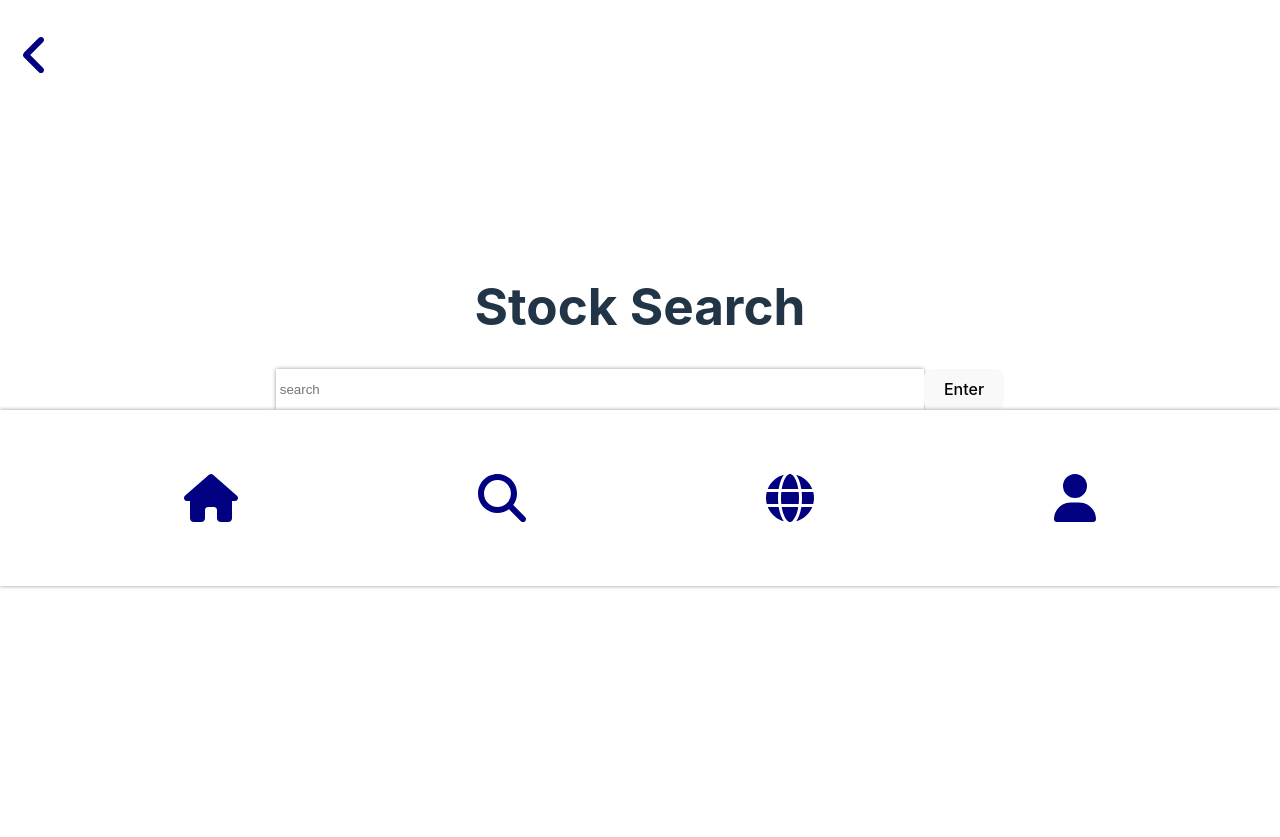
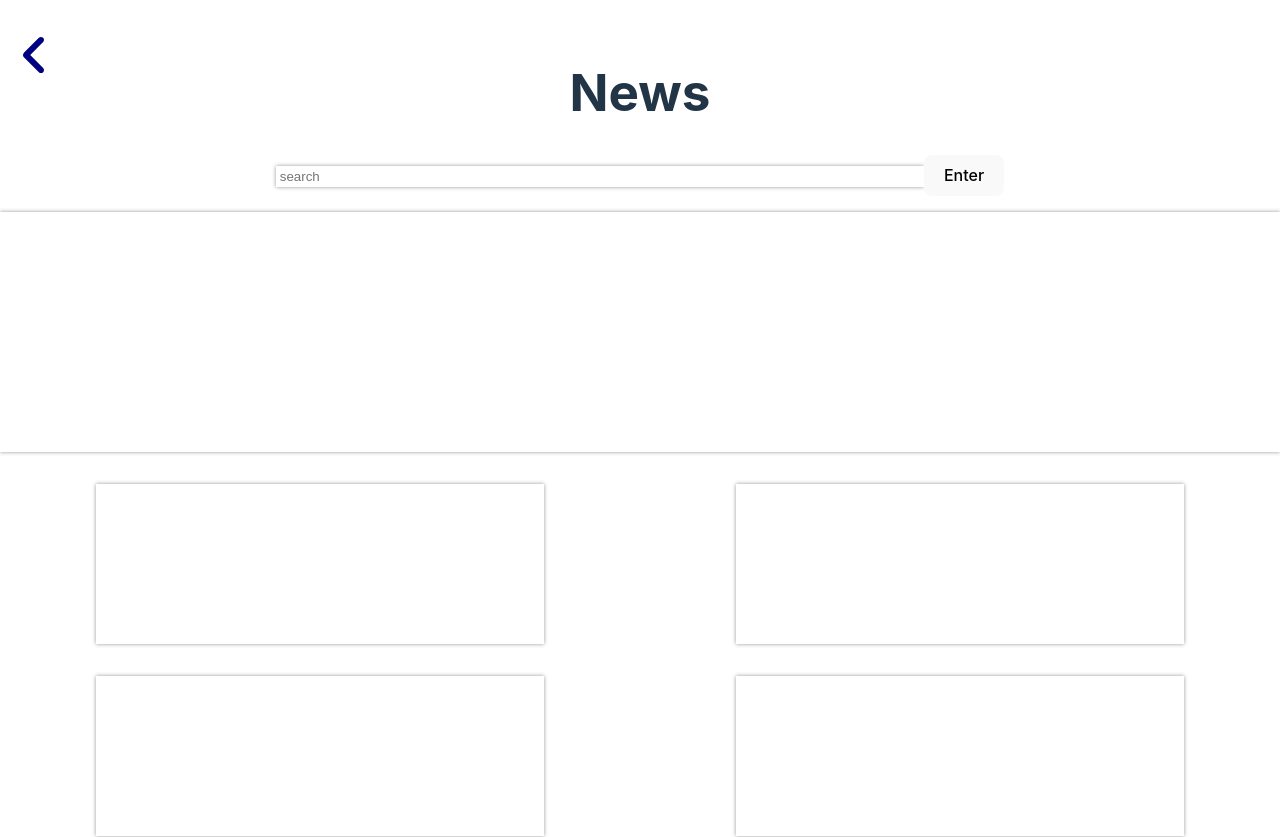
Before and after one commit to theL-A-W/Project4, a React (Vite) app in the folder project4/: page /News in a window 1280 px wide. Shown: the top 837 px of the page. Before the commit the page ends 800 px from the top, so only its background shows below. Built offline with nearby package versions, Linux system fonts and the light colour scheme.

Commit message:
readme and back-end file creation

```diff
--- a/project4/src/App.css
+++ b/project4/src/App.css
@@ -1,25 +1,14 @@
 #root {
   margin: 0 auto;
-  /* text-align: center; */
-  width: 100%;
+  text-align: center;
+  width: 100vw;
 }
 body{
   background-color: white;
 }
-.nav{
-  background-color: white;
-  padding: 5%;
-  box-shadow: 0px 0px 4px rgb(153, 151, 151);
-  position: sticky;
-  bottom: 0;
-}
-#nav{
-  display: flex;
-  justify-content: space-around;
-}
 .home{
-  width: 100%;
-  height: 88vh;
+  height: 91vh;
+  width: 100vw;
   display: flex;
   justify-content: center;
   align-items: center;
@@ -34,6 +23,24 @@ body{
   left: 0vw;
   top: 2.5vh;
 }
+
+
+/* NAVIGATION */
+.nav{
+  background-color: white;
+  padding: 5%;
+  box-shadow: 0px 0px 4px rgb(153, 151, 151);
+  position: sticky;
+  bottom: 0;
+}
+#nav{
+  display: flex;
+  justify-content: space-around;
+}
+
+
+
+/* PINNED STOCKS PAGE */
 .pinned-stocks{
   display: grid;
   grid-template-columns: 1fr 1fr;
@@ -56,6 +63,13 @@ body{
   background-position: center;
   background-size: cover;
 }
+
+
+/* STOCK SEARCH PAGE */
+.stock-search{
+  display: grid;
+  justify-content: center;
+}
 #stock-search-title{
   text-align: center;
   margin-top: 8vh;
@@ -70,3 +84,61 @@ body{
   box-shadow: 0px 0px 4px rgb(153, 151, 151);
   width: 50vw;
 }
+
+
+/* NEWS PAGE */
+.news{
+  display: grid;
+  align-items: center;
+  justify-content: center;
+  width: 100vw;
+}
+#news-card{
+  overflow-y: scroll;
+  box-shadow: 0px 0px 4px rgb(153, 151, 151);
+  height: 20vh;
+  width: 35vw;
+  margin: 2vh;
+  justify-self: center;
+}
+#top-news-card{
+  box-shadow: 0px 0px 4px rgb(153, 151, 151);
+  height: 30vh;
+  width: 100vw;
+  margin: 2vh 0;
+  justify-self: center;
+}
+
+
+/* PROFILE SETTINGS */
+.profile-settings{
+ background-color: black;
+ height: 88vh;
+ width: 100vw;
+}
+
+
+/* STOCK DETAILS */
+.stock-details{
+  height: 83vh;
+}
+#stock-graph{
+  box-shadow: 0px 0px 4px rgb(153, 151, 151);
+  height: 30vh;
+  width: 100vw;
+  margin: 2vh 0;
+  justify-self: center;
+}
+#stock-details-stats{
+  height: 20vh;
+  width: 100vw;
+  box-shadow: 0px 0px 4px rgb(153, 151, 151);
+  display: grid;
+  grid-template-columns: auto auto;
+  justify-content: center;
+  align-items: center;
+}
+#stock-stat{
+  display: grid;
+  grid-template-columns: 1fr 1fr;
+}
--- a/project4/src/components/Home.jsx
+++ b/project4/src/components/Home.jsx
@@ -2,11 +2,9 @@
 
 export default function Home (){
     return (
-
         <div className="home">
             <h1>Welcome</h1>
             <h2>This is the home</h2>
-
         </div>
 )
 }
--- a/project4/src/components/Navigation.jsx
+++ b/project4/src/components/Navigation.jsx
@@ -8,7 +8,7 @@ import { faUser, faHome, faMagnifyingGlass, faGlobe } from '@fortawesome/free-so
 export default function Navigation (){
     return(
         <div className='navigation'>
-      <Navbar bg="light" data-bs-theme="light"fixed="bottom" position="sticky">
+      <Navbar bg="light" data-bs-theme="light" fixed="bottom" position="sticky">
         <Container className="nav">
           <Nav id="nav">
             <Nav.Link href="/"><FontAwesomeIcon id="icon" icon={faHome} size="3x" /></Nav.Link>
--- a/project4/src/components/News.jsx
+++ b/project4/src/components/News.jsx
@@ -9,24 +9,20 @@ import { CardHeader, FormControl } from 'react-bootstrap';
 
 export default function News (){
     return(
-        <div className='stock-search'>
-            <h1 id="stock-search-title">Stock Search</h1>
-            <Form className='stock-search-form'>
+        <div className='news'>
+            <h1 id="stock-search-title">News</h1>
+            <Form className='news-form'>
                 <FormControl type="input" id="stock-search-input" placeholder="search">
                 </FormControl>
                 <Button>Enter</Button>
             </Form>
-
+            <Card id="top-news-card"></Card>
             <div className='pinned-stocks'>
                 <Button variant="link" id="back-btn"><FontAwesomeIcon id="icon" icon={faAngleLeft} size="3x" /></Button>
-                <Card id="top-news-card"></Card>
                 <Card id="news-card"></Card>
                 <Card id="news-card"></Card>
                 <Card id="news-card"></Card>
                 <Card id="news-card"></Card>
-
-
-
             </div>
         </div>
     )
--- a/project4/src/components/ProfileSettings.jsx
+++ b/project4/src/components/ProfileSettings.jsx
@@ -1,7 +1,7 @@
 
 export default function ProfileSettings (){
     return(
-        <div>
+        <div className="profile-settings">
 
         </div>
     )
```
Also changed, not shown: project4/src/components/StockDetails.jsx (+34 -2 lines).
